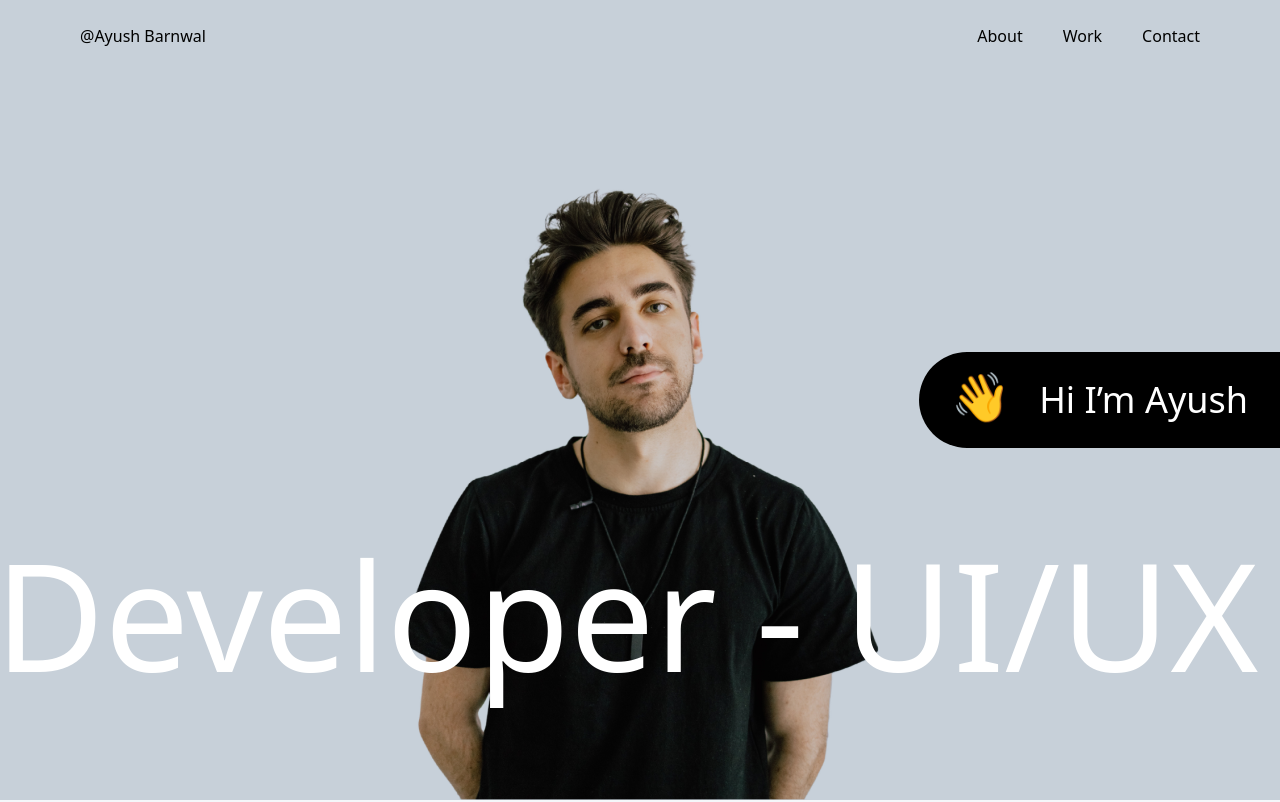
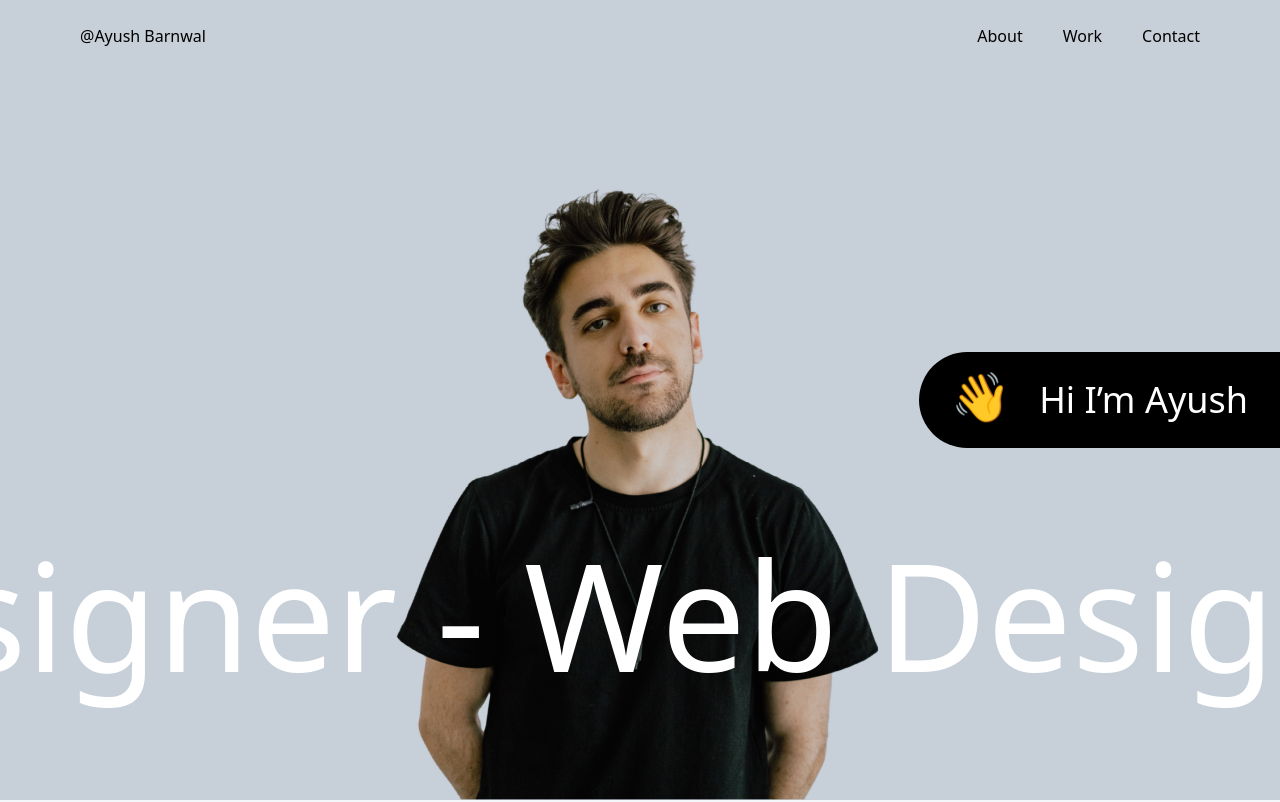
Before and after one commit to goraasep/react-exercise, a React (Vite) app: page / in a window 1280 px wide. Shown: the top 802 px of the page. Built offline with nearby package versions, Linux system fonts and the light colour scheme.

Commit message:
feat: apply animation hero text

```diff
--- a/src/App.css
+++ b/src/App.css
@@ -8,6 +8,7 @@
   font-size: 150.38px;
   font-weight: 500;
   line-height: 180.45px;
+  animation: scroll 10s linear infinite;
 }
 .bg-home {
   background: #f4f7fa;
@@ -24,3 +25,17 @@
 .text-dark-gray {
   color: #3c3d3e;
 }
+
+@keyframes scroll {
+  0% {
+    transform: translateX(100%);
+  }
+  100% {
+    transform: translateX(-100%);
+  }
+}
+.scrolling-text {
+  /* display: inline-block;
+  white-space: nowrap; */
+  animation: scroll 10s linear infinite;
+}
--- a/src/components/Galeries.tsx
+++ b/src/components/Galeries.tsx
@@ -16,12 +16,12 @@ const Galeries: FC = () => {
           );
         })}
       </div>
-      <div className="flex gap-10 flex-row overflow-scroll ">
+      <div className="flex gap-10 flex-row overflow-x-scroll overflow-y-visible ">
         {IMAGE_LIST_2.map((images, index) => {
           return (
             <div
               key={index}
-              className="px-12 py-14 bg-works flex-shrink-0 hover:shadow-xl"
+              className="px-12 py-14 bg-works flex-shrink-0 hover:shadow-2xl"
             >
               <img src={images.src} alt="" />
             </div>
--- a/src/components/HeroMovingText.tsx
+++ b/src/components/HeroMovingText.tsx
@@ -3,10 +3,10 @@ import { FC } from "react";
 const HeroMovingText: FC = () => {
   return (
     <div
-      className="text-white absolute bottom-24 text-clip z-2 whitespace-nowrap"
+      className="text-white absolute bottom-24 text-clip z-2 whitespace-nowrap px-0 mx-0"
       id="carousel-hero-text"
     >
-      Webflow Developer - UI/UX Designer
+      Webflow Developer - UI/UX Designer - Web Designer
     </div>
   );
 };
```
